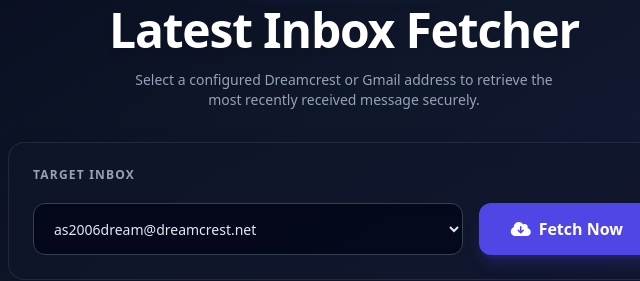
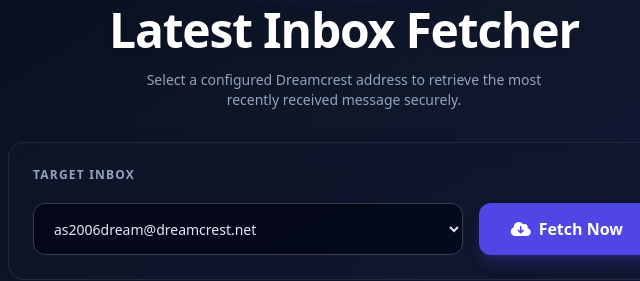
Before and after one commit to dreamcrest1/adobe-code-fetcher, a website: page public/index.html in a window 1280 px wide. Shown: the part 280-561 px from the top of the page, 296-936 px from the left. Drawn offline with nearby package versions, Linux system fonts and the light colour scheme.

Commit message:
Update index.html

```diff
--- a/public/index.html
+++ b/public/index.html
@@ -23,7 +23,7 @@
       <h1 class="text-4xl sm:text-5xl font-extrabold tracking-tight text-white drop-shadow-md">
         Latest Inbox Fetcher
       </h1>
-      <p class="text-slate-400 text-sm max-w-md mx-auto">Select a configured Dreamcrest or Gmail address to retrieve the most recently received message securely.</p>
+      <p class="text-slate-400 text-sm max-w-md mx-auto">Select a configured Dreamcrest address to retrieve the most recently received message securely.</p>
     </div>
 
     <!-- Controls -->
@@ -34,7 +34,6 @@
           <option value="as2006dream@dreamcrest.net">as2006dream@dreamcrest.net</option>
           <option value="ad2006adb@dreamcrest.net">ad2006adb@dreamcrest.net</option>
           <option value="ax22@dreamcrest.net">ax22@dreamcrest.net</option>
-          <option value="azadhindorg@gmail.com">azadhindorg@gmail.com</option>
         </select>
         <button id="fetchBtn" onclick="fetchEmail()" class="w-full sm:w-auto shrink-0 flex items-center justify-center gap-2 bg-indigo-600 hover:bg-indigo-500 text-white font-bold py-3.5 px-8 rounded-xl transition-all shadow-lg shadow-indigo-600/25 active:scale-95">
           <i id="btnIcon" class="fa-solid fa-cloud-arrow-down"></i>
```
